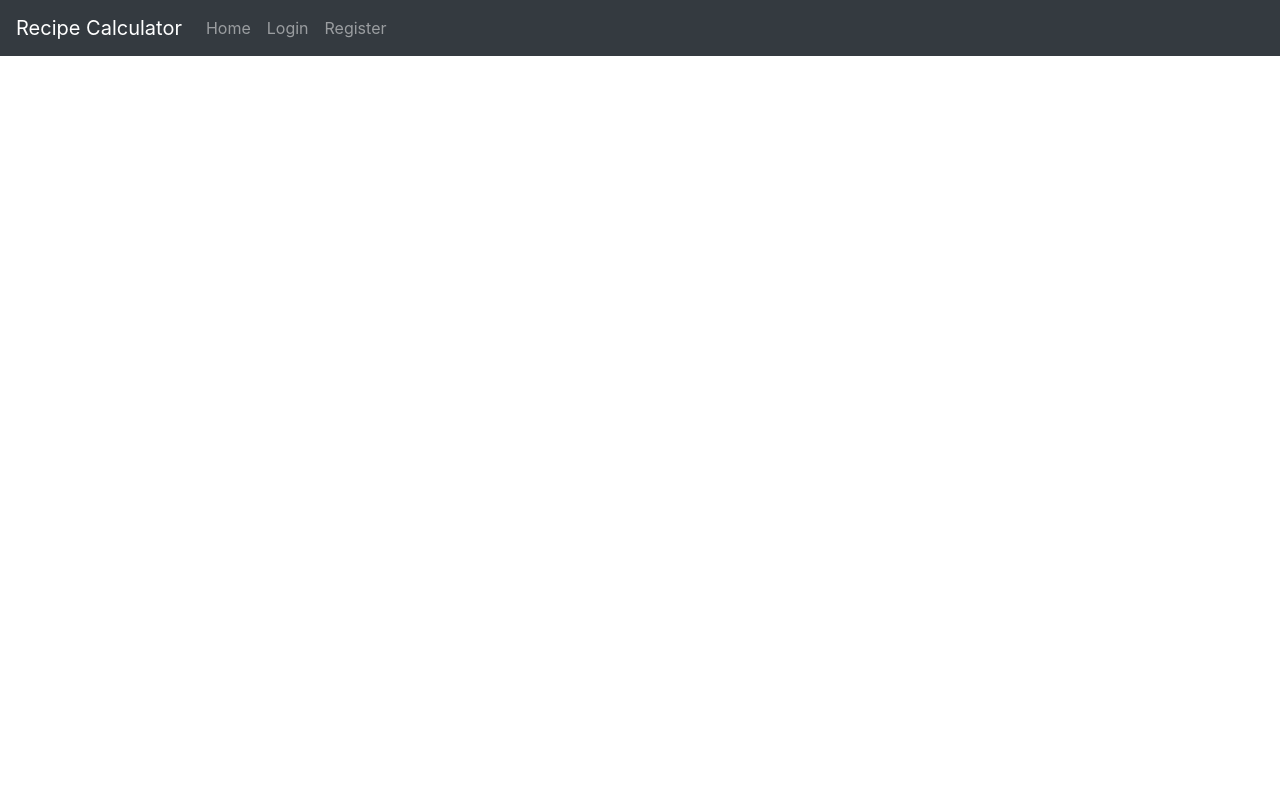
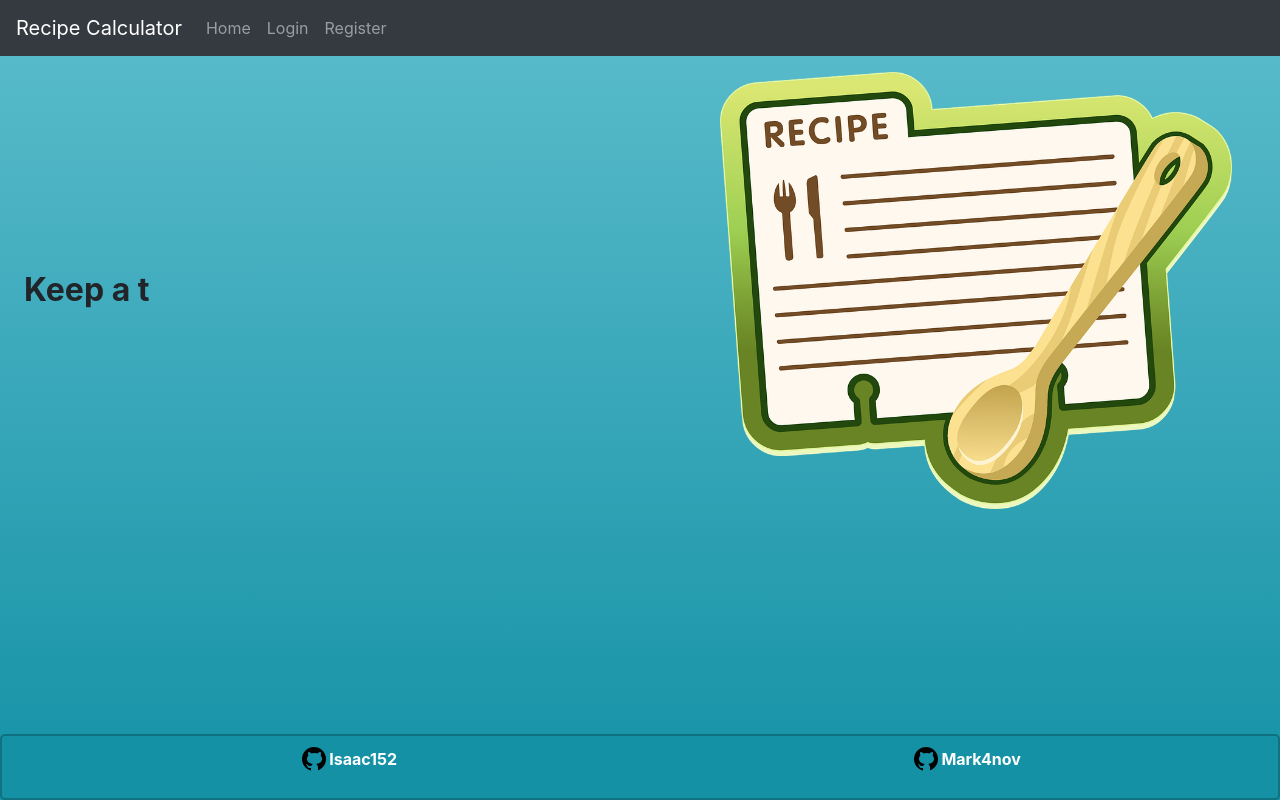
Before and after one commit to isaac152/recipe-calculator-Django, a Django app: page / in a window 1280 px wide. Run offline with Django 3.2, Linux system fonts and the light colour scheme; some libraries are stand-ins or nearby versions.

Commit message:
Styles on the index

```diff
--- a/recipe_project/recipe_project/settings.py
+++ b/recipe_project/recipe_project/settings.py
@@ -22,7 +22,7 @@
 # SECURITY WARNING: don't run with debug turned on in production!
 DEBUG = True
 
-ALLOWED_HOSTS = []
+ALLOWED_HOSTS = ["*"]
 
 
 # Application definition
--- /dev/null
+++ b/recipe_project/static/CSS/index.css
@@ -0,0 +1,18 @@
+body {
+  height: 100vh;
+  background: linear-gradient(to bottom, #5cbdcd, #1491a5);
+  background-repeat: no-repeat;
+}
+#foo {
+  background-color: #1491a5;
+  border: solid 2px #107180;
+  border-radius: 5px;
+}
+
+img {
+  width: 40%;
+}
+
+li {
+  list-style-type: none;
+}
--- a/recipe_project/templates/general_components/base.html
+++ b/recipe_project/templates/general_components/base.html
@@ -2,29 +2,28 @@
 <html lang="en">
   <head>
     {% load static %}
-        <meta charset="UTF-8">
-        <meta http-equiv="X-UA-Compatible" content="IE=edge">
-        <meta name="viewport" content="width=device-width, initial-scale=1.0">
+    <meta charset="UTF-8" />
+    <meta http-equiv="X-UA-Compatible" content="IE=edge" />
+    <meta name="viewport" content="width=device-width, initial-scale=1.0" />
     <link rel="stylesheet" href="{% static 'CSS/bootstrap.min.css' %}" />
-        {% block head_content %}
-        {% endblock %}
+    {% block head_content %} {% endblock %}
   </head>
   <body>
     {% include 'general_components/navbar.html' %}
-        <header>
-            {% block header_content%}
-            {% endblock%}
-        </header>
-        <main>
-            {% block main_content %}
-            {% endblock%}
-        </main>
-        <footer>
-            {% block footer_content%}
+    <header>{% block header_content %} {% endblock%}</header>
+    <main>{% block main_content %} {% endblock%}</main>
+    <footer>{% block footer_content %} {% endblock %}</footer>
+    {% block scripts_block %}
+    <script
+      src="https://code.jquery.com/jquery-3.3.1.slim.min.js"
+      integrity="sha384-q8i/X+965DzO0rT7abK41JStQIAqVgRVzpbzo5smXKp4YfRvH+8abtTE1Pi6jizo"
+      crossorigin="anonymous"
+    ></script>
+    <script
+      src="https://stackpath.bootstrapcdn.com/bootstrap/4.1.3/js/bootstrap.min.js"
+      integrity="sha384-ChfqqxuZUCnJSK3+MXmPNIyE6ZbWh2IMqE241rYiqJxyMiZ6OW/JmZQ5stwEULTy"
+      crossorigin="anonymous"
+    ></script>
     {% endblock %}
-        </footer>
-
-        <script src="https://code.jquery.com/jquery-3.3.1.slim.min.js" integrity="sha384-q8i/X+965DzO0rT7abK41JStQIAqVgRVzpbzo5smXKp4YfRvH+8abtTE1Pi6jizo" crossorigin="anonymous"></script>
-        <script src="https://stackpath.bootstrapcdn.com/bootstrap/4.1.3/js/bootstrap.min.js" integrity="sha384-ChfqqxuZUCnJSK3+MXmPNIyE6ZbWh2IMqE241rYiqJxyMiZ6OW/JmZQ5stwEULTy" crossorigin="anonymous"></script>
   </body>
 </html>
--- a/recipe_project/templates/index.html
+++ b/recipe_project/templates/index.html
@@ -1 +1,61 @@
-{% extends 'general_components/base.html' %}
+{% extends 'general_components/base.html' %} {% block head_content %}
+<title>Index</title>
+{% load static %}
+<link rel="stylesheet" href="{% static 'CSS/index.css' %}" />
+{% endblock head_content %} {% block main_content %}
+<div
+  class="
+    d-flex
+    flex-md-row flex-column flex-wrap
+    justify-content-between
+    align-items-center
+  "
+>
+  <span class="p-4 my-5 h2 font-weight-bold text-center mr-5" id="typed"></span>
+  <img class="mx-5 my-3" src="{% static 'images/index/recipe.png' %}" />
+</div>
+
+{% endblock %} {% block footer_content %}
+<div id="foo" class="fixed-bottom text-white">
+  <ul class="d-flex flex-wrap justify-content-around">
+    <li class="py-2">
+      <a
+        class="text-white font-weight-bold d-flex align-items-center"
+        href="https://github.com/isaac152"
+        ><img
+          class="w-50"
+          src="{% static 'images/icon/github.png' %}"
+        />Isaac152
+      </a>
+    </li>
+    <li class="py-2">
+      <a
+        class="text-white font-weight-bold d-flex align-items-center"
+        href="https://github.com/Mark4nov"
+        ><img
+          class="w-50"
+          src="{% static 'images/icon/github.png' %}"
+        />Mark4nov
+      </a>
+    </li>
+  </ul>
+</div>
+{% endblock%} {% block scripts_block %}
+<script src="https://cdn.jsdelivr.net/npm/typed.js@2.0.12"></script>
+
+<script>
+  var typed = new Typed("#typed", {
+    strings: [
+      "Keep a track of your recipes",
+      "Track the cost by its ingredients",
+    ],
+    typeSpeed: 75,
+    startDelay: 300,
+    backSpeed: 75,
+    showCursor: false,
+    smartBackspace: true,
+    backDelay: 1500,
+    loop: true,
+  });
+</script>
+{% endblock %}
```
Also changed, not shown: recipe_project/static/images/icon/github.png (added), recipe_project/static/images/index/recipe.png (added). Lines whose indentation alone changed are shown as unchanged.
